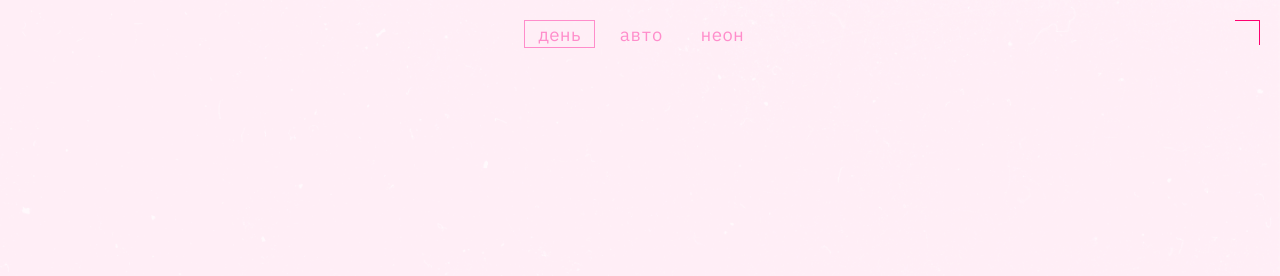
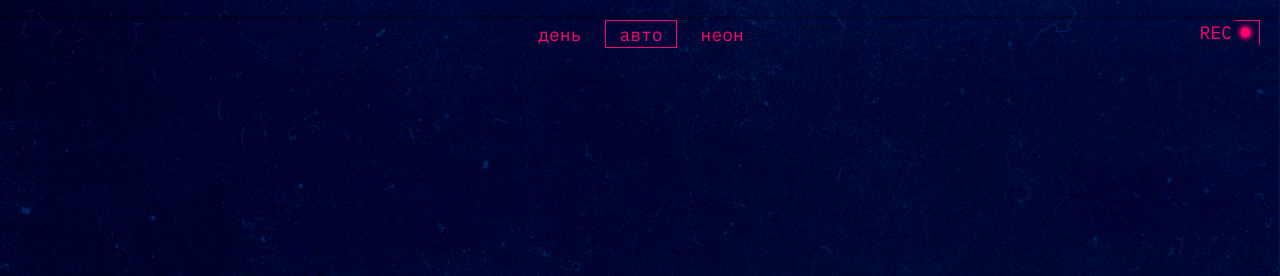
Before and after one commit to Svyatoslav158/slozhno-sosredotochitsya-fd, a plain HTML site: page index.html in a window 1280 px wide. Shown: the top 276 px of the page. Drawn offline with Linux system fonts and the light colour scheme.

Commit message:
slozno-sosredotochitsya

```diff
--- a/auto.css
+++ b/auto.css
@@ -1,5 +1,7 @@
 :root.theme-auto {
   @media (prefers-color-scheme: dark) {
+    --page-background-image: url("../images/cover-image-dark.png");
+    --page-background-color:  #000028;
   }
 
   @media (prefers-color-scheme: light) {
--- a/scripts/script.js
+++ b/scripts/script.js
@@ -1,5 +1,5 @@
 (function initTheme() {
-  const theme = localStorage.getItem('theme') || 'light';
+  const theme = localStorage.getItem('theme') ;
   if (theme) {
     setTheme(theme);
   }
--- a/styles/dark.css
+++ b/styles/dark.css
@@ -10,11 +10,10 @@
     чем стили в медиазапросе предпочтений пользователя
   */
 
-
   --page-background-image: url("../images/cover-image-dark.png");
-  --page-background-color:  #000028;
+  --page-background-color: #000028;
 }
 
-.theme-dark .page {
-  /* Вам также нужно будет написать ряд подобных селекторов */
-}
+/* .theme-dark .page {
+
+} */
```
